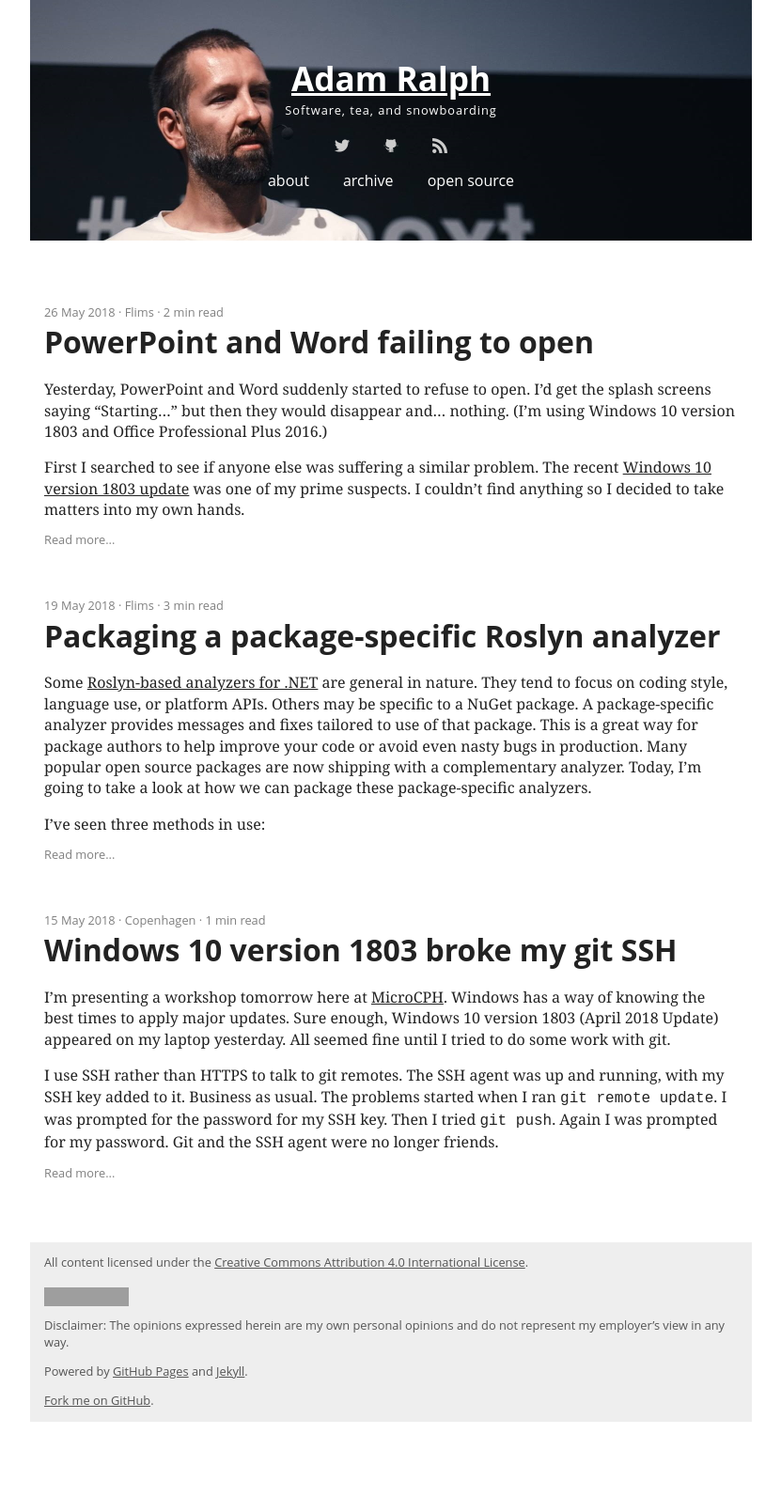
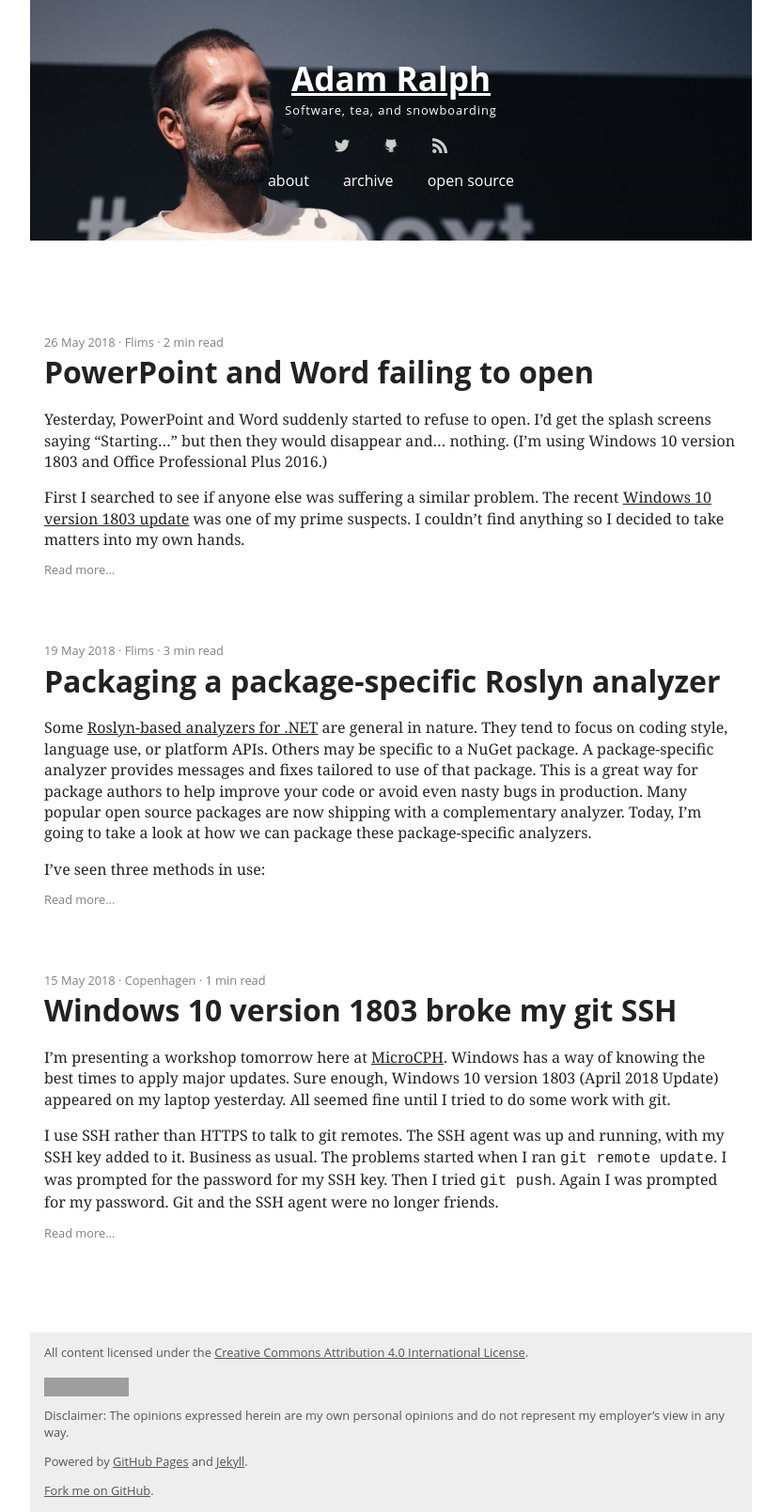
Before and after one commit to adamralph/adamralph.github.com, a Jekyll site: the page built from index.html, in a window 1280 px wide. Shown: the whole page at 94% size, without its empty margins (224-1055 px from the left). Built offline with Jekyll 4.4.1, drawn with Linux system fonts in a browser that asks for light colours; before the commit the page ends 1513 px from its top, so only the background shows below that; grey boxes are pictures that could not be loaded.

Commit message:
better post spacing

```diff
--- a/css/default.css
+++ b/css/default.css
@@ -30,7 +30,7 @@
     color: #fff;
     font-family: 'Open Sans', Calibri, Candara, Arial, sans-serif;
     height: 256px;
-    margin-bottom: 4em;
+    margin-bottom: 6em;
     padding-top: 1px;
     padding-bottom: 1px;
     text-align: center;
@@ -86,7 +86,7 @@
     background: #eee;
     color: #555;
     font-family: 'Open Sans', Calibri, Candara, Arial, sans-serif;
-    margin-top: 4em;
+    margin-top: 6em;
     padding-top: 1px;
     padding-bottom: 1px;
 }
--- a/css/index.css
+++ b/css/index.css
@@ -1,6 +1,5 @@
-section.post-preview {
-    margin-top: 3em;
-    margin-bottom: 3em;
+section.post-preview:not(:first-child) {
+    margin-top: 4em;
 }
 
 section.post-preview > a.read-more {
--- a/css/post.css
+++ b/css/post.css
@@ -1,16 +1,14 @@
 section.related-posts {
-    margin-top: 2em;
+    margin-top: 3em;
 }
 
 section.related-posts > h1 {
     color: gray;
     font-size: 1.17em;
-    /* font-weight: normal; */
 }
 
 section.related-posts > section.post-preview {
-    margin-top: 1.33em;
-    margin-bottom: 1.33em;
+    margin-top: 2em;
 }
 
 section.related-posts > section.post-preview > h1.h-post-title {
```
